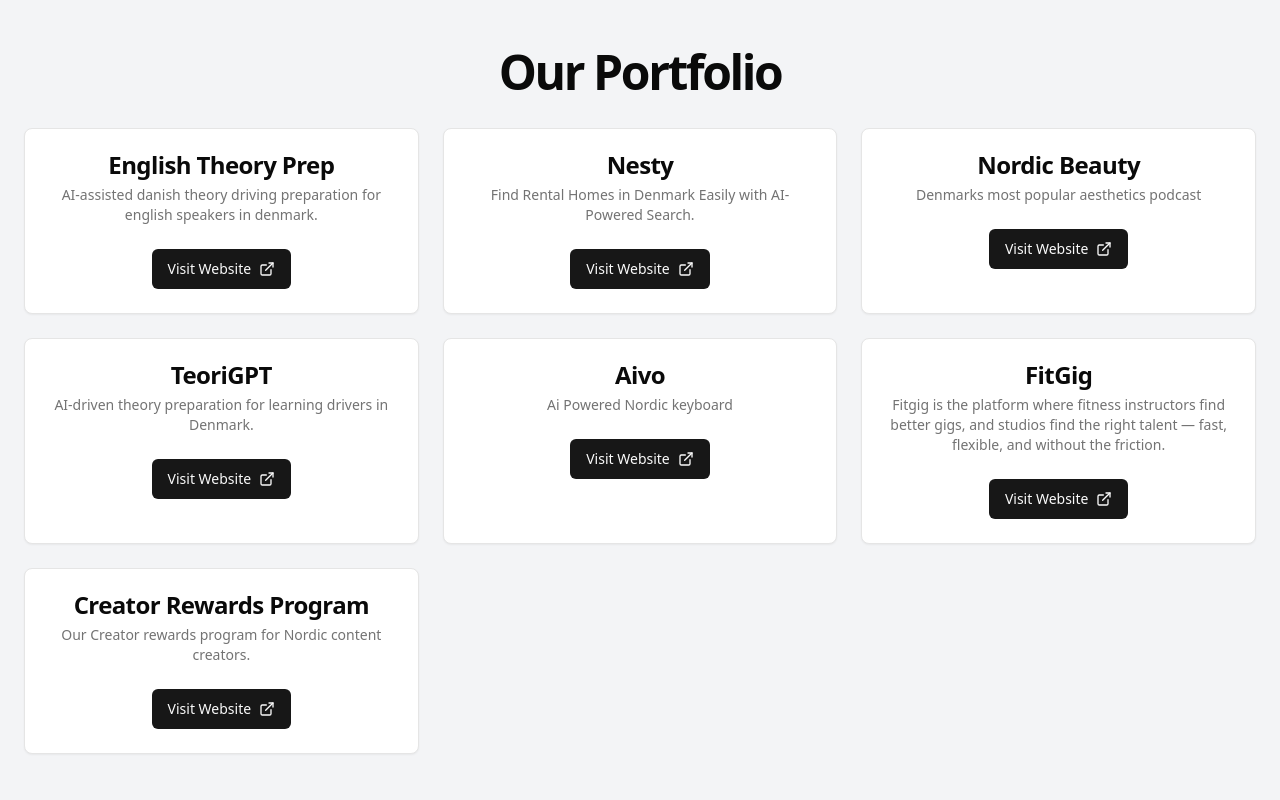
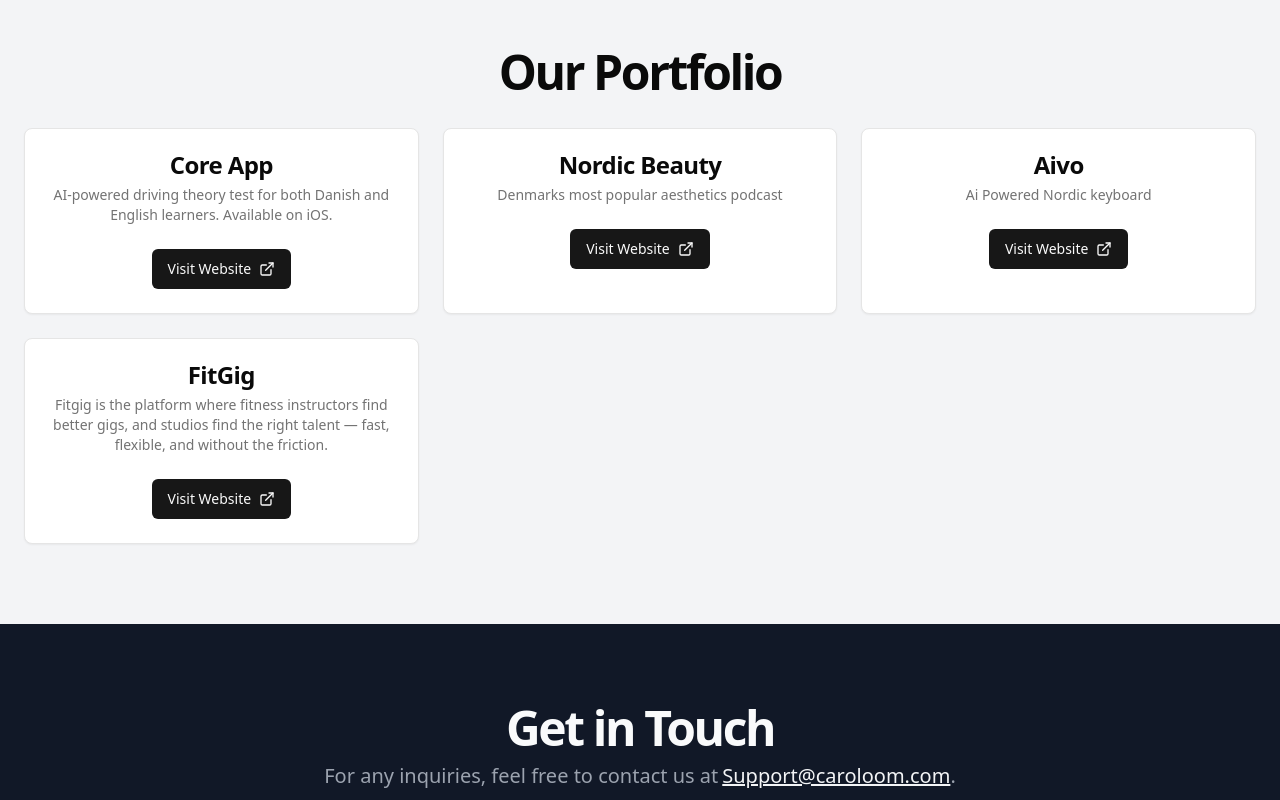
Before and after one commit to Teamfreya/caroloom, a Next.js app: page / in a window 1280 px wide. Shown: the part 1320-2120 px from the top of the page. Built offline with nearby package versions, Linux system fonts and the light colour scheme.

Commit message:
Update portfolio: remove TeoriGPT, Nesty, English Theory Prep, Creator Rewards; add Core App

```diff
--- a/app/page.tsx
+++ b/app/page.tsx
@@ -132,24 +132,14 @@ function CaroloomLandingPageComponent() {
             </h2>
             <div className="grid gap-6 md:grid-cols-2 lg:grid-cols-3">
               <PortfolioCard
-                title="English Theory Prep"
-                description="AI-assisted danish theory driving preparation for english speakers in denmark."
-                link="https://englishtheorytest.dk/"
-              />
-              <PortfolioCard
-                title="Nesty "
-                description="Find Rental Homes in Denmark Easily with AI-Powered Search."
-                link="https://www.Nesty.dk"
+                title="Core App"
+                description="AI-powered driving theory test for both Danish and English learners. Available on iOS."
+                link="https://apps.apple.com/app/core-app"
               />
               <PortfolioCard
                 title="Nordic Beauty"
                 description="Denmarks most popular aesthetics podcast"
                 link="https://open.spotify.com/show/1DOxGFuSVE4QFJwya1Kckr"
-              />
-              <PortfolioCard
-                title="TeoriGPT"
-                description="AI-driven theory preparation for learning drivers in Denmark."
-                link="https://www.teorigpt.dk"
               />
               <PortfolioCard
                 title="Aivo"
@@ -160,11 +150,6 @@ function CaroloomLandingPageComponent() {
                 title="FitGig"
                 description="Fitgig is the platform where fitness instructors find better gigs, and studios find the right talent — fast, flexible, and without the friction."
                 link="https://www.fitgig.dk"
-              />
-              <PortfolioCard
-                title="Creator Rewards Program"
-                description="Our Creator rewards program for Nordic content creators."
-                link="https://special-sparrow-218.notion.site/Caroloom-Creator-Rewards-Program-14f89ac9382f80d4b431cfb47a618426?pvs=4"
               />
             </div>
           </div>
@@ -241,29 +226,4 @@ function PortfolioCard({ title, description, link }: PortfolioCardProps) {
   );
 }
 
-// function ArrowRightIcon(props) {
-//   /* Define icon paths */
-// }
-// function BrainCircuitIcon(props) {
-//   /* Define icon paths */
-// }
-// function BuildingIcon(props) {
-//   /* Define icon paths */
-// }
-// function CircleIcon(props) {
-//   /* Define icon paths */
-// }
-// function MountainIcon(props) {
-//   /* Define icon paths */
-// }
-// function SquareIcon(props) {
-//   /* Define icon paths */
-// }
-// function TrendingUpIcon(props) {
-//   /* Define icon paths */
-// }
-// function TriangleIcon(props) {
-//   /* Define icon paths */
-// }
-
 export default CaroloomLandingPageComponent;
```
